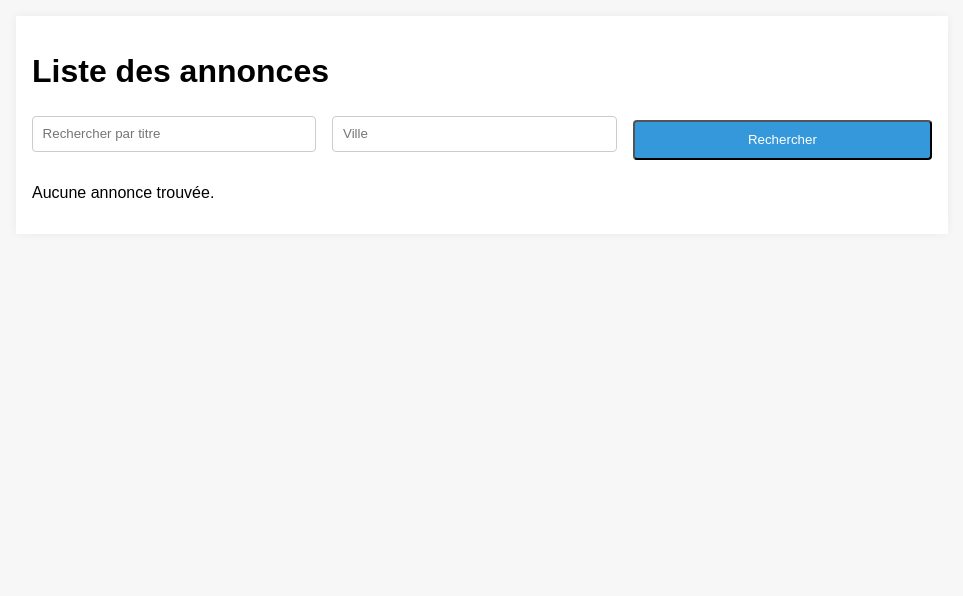
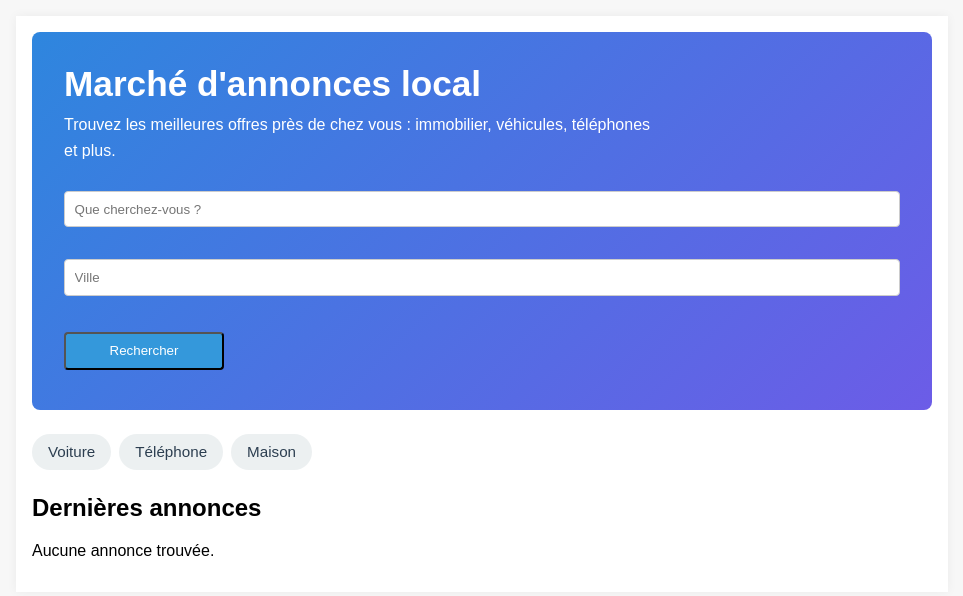
Before and after one commit to Isi-la-flamme/Marche2Saaba, a Django app: page / in a window 1280 px wide. Shown: the part 50-646 px from the top of the page, without its empty margins (158-1121 px from the left). Run offline with Django 4.2, Linux system fonts and the light colour scheme; data that the repository does not hold is empty.

Commit message:
une petite mise ajour

```diff
--- a/annonces/templates/annonces/base.html
+++ b/annonces/templates/annonces/base.html
@@ -11,7 +11,16 @@
     .container { max-width: 900px; margin: 1rem auto; padding: 1rem; background: white; box-shadow: 0 0 10px rgba(0,0,0,0.05); }
     .button { display: inline-block; margin: .5rem 0; padding: .6rem 1rem; background: #3498db; color: white; text-decoration: none; border-radius: 4px; }
     .button.secondary { background: #7f8c8d; }
-    .card { border: 1px solid #ddd; padding: 1rem; margin-bottom: 1rem; border-radius: 4px; }
+    .card { border: 1px solid #ddd; padding: 1rem; margin-bottom: 1rem; border-radius: 4px; background: #fff; }
+    .hero { padding: 2rem; background: linear-gradient(135deg, #2e86de 0%, #6c5ce7 100%); color: white; margin-bottom: 1.5rem; border-radius: 8px; }
+    .hero h1 { margin: 0 0 0.5rem; font-size: 2.2rem; }
+    .hero p { margin: 0 0 1.5rem; max-width: 600px; line-height: 1.6; }
+    .hero form { display: flex; flex-wrap: wrap; gap: .75rem; }
+    .hero .form-control { width: 100%; }
+    .hero .button { min-width: 160px; }
+    .category-list { display: flex; flex-wrap: wrap; gap: .5rem; margin-bottom: 1.5rem; }
+    .category-chip { display: inline-flex; align-items: center; padding: .6rem 1rem; background: #ecf0f1; border-radius: 999px; color: #2c3e50; text-decoration: none; font-size: .95rem; }
+    .category-chip:hover { background: #dfe6e9; }
     .form-control { width: 100%; padding: .6rem; margin: .25rem 0 1rem; border: 1px solid #ccc; border-radius: 4px; }
     .form-row { display: flex; gap: 1rem; flex-wrap: wrap; }
     .form-row > * { flex: 1; min-width: 160px; }
@@ -24,8 +33,11 @@
       {% if request.user.is_authenticated %}
         <a href="/ajouter/">Ajouter une annonce</a>
         <a href="/mes-annonces/">Mes annonces</a>
-        <a href="{% url 'logout' %}">Déconnexion</a>
-        <span>Bonjour {{ request.user.username }}</span>
+        <form method="post" action="{% url 'logout' %}" style="display:inline; margin:0;">
+          {% csrf_token %}
+          <button class="button secondary" type="submit">Déconnexion</button>
+        </form>
+        <span style="margin-left: .5rem;">Bonjour {{ request.user.username }}</span>
       {% else %}
         <a href="{% url 'login' %}">Connexion</a>
         <a href="{% url 'signup' %}">Inscription</a>
--- a/annonces/templates/annonces/index.html
+++ b/annonces/templates/annonces/index.html
@@ -3,21 +3,29 @@
 {% block title %}Annonces locales{% endblock %}
 
 {% block content %}
-  <h1>Liste des annonces</h1>
-  <form method="get">
-    <div class="form-row">
-      <input class="form-control" name="q" placeholder="Rechercher par titre" value="{{ query }}">
+  <div class="hero">
+    <h1>Marché d'annonces local</h1>
+    <p>Trouvez les meilleures offres près de chez vous : immobilier, véhicules, téléphones et plus.</p>
+    <form method="get">
+      <input class="form-control" name="q" placeholder="Que cherchez-vous ?" value="{{ query }}">
       <input class="form-control" name="ville" placeholder="Ville" value="{{ ville }}">
       <button class="button" type="submit">Rechercher</button>
-    </div>
-  </form>
+    </form>
+  </div>
 
+  <div class="category-list">
+    {% for value, label in categories %}
+      <a class="category-chip" href="{% url 'category_list' value %}">{{ label }}</a>
+    {% endfor %}
+  </div>
+
+  <h2>Dernières annonces</h2>
   {% if annonces %}
     {% for a in annonces %}
       <div class="card">
         <h2><a href="{{ a.get_absolute_url }}">{{ a.titre }}</a></h2>
         <p>{{ a.ville }} {{ a.code_postal }} | {{ a.categorie }}</p>
-        <p>{{ a.prix }} €</p>
+        <p><strong>{{ a.prix }} €</strong></p>
       </div>
     {% endfor %}
   {% else %}
--- a/annonces/urls.py
+++ b/annonces/urls.py
@@ -7,6 +7,7 @@ urlpatterns = [
     path('mes-annonces/', views.mes_annonces, name='mes_annonces'),
     path('ajouter/', views.add, name='add'),
     path('annonce/<int:id>/', views.detail, name='detail'),
+    path('categorie/<slug:slug>/', views.category_list, name='category_list'),
     path('annonce/<int:id>/editer/', views.edit, name='edit'),
     path('annonce/<int:id>/supprimer/', views.delete, name='delete'),
 ]
--- a/annonces/views.py
+++ b/annonces/views.py
@@ -1,3 +1,5 @@
+from decimal import Decimal, InvalidOperation
+
 from django.shortcuts import render, redirect, get_object_or_404
 from django.contrib.auth.decorators import login_required
 from django.contrib.auth.forms import UserCreationForm
@@ -7,14 +9,57 @@ from .forms import AnnonceForm
 
 
 def index(request):
-    q = request.GET.get('q')
-    ville = request.GET.get('ville')
+    q = request.GET.get('q', '')
+    ville = request.GET.get('ville', '')
+    categorie = request.GET.get('categorie', '')
+    min_price = request.GET.get('min_price', '')
+    max_price = request.GET.get('max_price', '')
+
     annonces = Annonce.objects.all()
     if q:
         annonces = annonces.filter(titre__icontains=q)
     if ville:
         annonces = annonces.filter(ville__icontains=ville)
-    return render(request, 'annonces/index.html', {'annonces': annonces, 'query': q or '', 'ville': ville or ''})
+    if categorie:
+        annonces = annonces.filter(categorie=categorie)
+    if min_price:
+        try:
+            annonces = annonces.filter(prix__gte=Decimal(min_price))
+        except InvalidOperation:
+            pass
+    if max_price:
+        try:
+            annonces = annonces.filter(prix__lte=Decimal(max_price))
+        except InvalidOperation:
+            pass
+
+    return render(
+        request,
+        'annonces/index.html',
+        {
+            'annonces': annonces,
+            'query': q,
+            'ville': ville,
+            'categorie': categorie,
+            'categories': Annonce.CATEGORIES,
+            'min_price': min_price,
+            'max_price': max_price,
+        },
+    )
+
+
+def category_list(request, slug):
+    annonces = Annonce.objects.filter(categorie=slug)
+    category_label = dict(Annonce.CATEGORIES).get(slug, slug.replace('-', ' ').title())
+    return render(
+        request,
+        'annonces/category.html',
+        {
+            'annonces': annonces,
+            'category_label': category_label,
+            'categories': Annonce.CATEGORIES,
+        },
+    )
 
 
 def detail(request, id):
@@ -49,7 +94,6 @@ def signup(request):
 
 
 @login_required
-@login_required
 def edit(request, id):
     annonce = get_object_or_404(Annonce, id=id, auteur=request.user)
     if request.method == 'POST':
```
Also changed, not shown: annonces/templates/annonces/category.html (added, +19 -0 lines).
